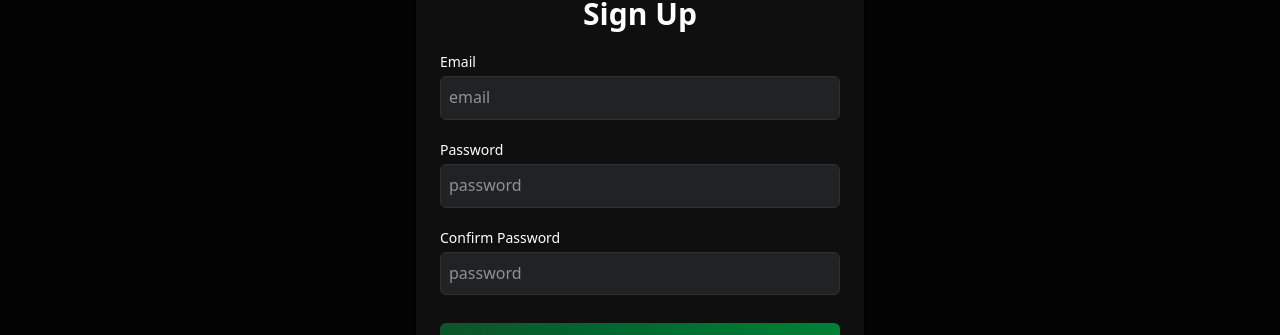
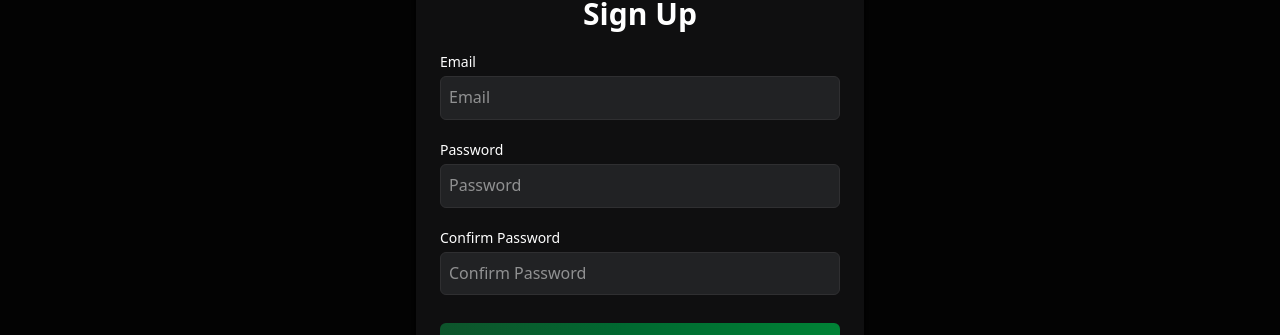
Before and after one commit to Yaroslav37/rest-client-app, a Next.js app: page /signup in a window 1280 px wide. Shown: the part 163-498 px from the top of the page. Built offline with nearby package versions, Linux system fonts and the light colour scheme; no server answers.

Commit message:
feat: add i18n for validation & forms

```diff
--- a/messages/de.json
+++ b/messages/de.json
@@ -11,8 +11,47 @@
     "not-found": "Ups! Diese Seite wurde nicht gefunden.",
     "back": "Zurück zur Hauptseite"
   },
-   "Error": {
+  "Error": {
     "error": "Etwas ist schief gelaufen!",
     "try": "Erneut versuchen"
+  },
+  "SignIn": {
+    "title": "Anmelden",
+    "emailLabel": "Email",
+    "passwordLabel": "Passwort",
+    "button": "Anmelden",
+    "noAccount": "Haben Sie kein Konto?",
+    "signUpLink": "Registrieren",
+    "error": "Ein Fehler ist aufgetreten. Bitte versuchen Sie es erneut."
+  },
+  "SignUp": {
+    "title": "Registrieren",
+    "emailLabel": "Email",
+    "passwordLabel": "Passwort",
+    "confirmPasswordLabel": "Passwort bestätigen",
+    "button": "Registrieren",
+    "error": {
+      "email": "Ungültige Email-Adresse",
+      "password": "Passwort ist zu schwach",
+      "passwordConfirm": "Passwörter stimmen nicht überein"
+    }
+  },
+  "validation": {
+    "email": {
+      "invalid": "Ungültige Email",
+      "required": "Email ist erforderlich"
+    },
+    "password": {
+      "hasNumber": "Passwort muss mindestens 1 Zahl enthalten",
+      "hasUpperCase": "Passwort muss mindestens 1 Großbuchstaben enthalten",
+      "hasLowerCase": "Passwort muss mindestens 1 Kleinbuchstaben enthalten",
+      "hasSpecialChar": "Passwort muss mindestens 1 Sonderzeichen enthalten",
+      "minLength": "Passwort muss mindestens {length} Zeichen lang sein",
+      "required": "Passwort ist erforderlich"
+    },
+    "passwordConfirm": {
+      "match": "Passwörter müssen übereinstimmen",
+      "required": "Passwortbestätigung ist erforderlich"
+    }
   }
 }
--- a/messages/en.json
+++ b/messages/en.json
@@ -14,5 +14,44 @@
   "Error": {
     "error": "Something went wrong!",
     "try": "Try again"
+  },
+  "SignIn": {
+    "title": "Sign In",
+    "emailLabel": "Email",
+    "passwordLabel": "Password",
+    "button": "Sign In",
+    "noAccount": "Do not have an account?",
+    "signUpLink": "Sign Up",
+    "error": "An error occurred. Please try again."
+  },
+  "SignUp": {
+    "title": "Sign Up",
+    "emailLabel": "Email",
+    "passwordLabel": "Password",
+    "confirmPasswordLabel": "Confirm Password",
+    "button": "Sign Up",
+    "error": {
+      "email": "Invalid email address",
+      "password": "Password is too weak",
+      "passwordConfirm": "Passwords do not match"
+    }
+  },
+  "validation": {
+    "email": {
+      "invalid": "Invalid email",
+      "required": "Email is required"
+    },
+    "password": {
+      "hasNumber": "Password must contain at least 1 number",
+      "hasUpperCase": "Password must contain at least 1 uppercase letter",
+      "hasLowerCase": "Password must contain at least 1 lowercase letter",
+      "hasSpecialChar": "Password must contain at least 1 special character",
+      "minLength": "Password must be at least 8 characters",
+      "required": "Password is required"
+    },
+    "passwordConfirm": {
+      "match": "Passwords must match",
+      "required": "Confirm password is required"
+    }
   }
 }
--- a/src/app/signin/page.tsx
+++ b/src/app/signin/page.tsx
@@ -1,6 +1,7 @@
 'use client';
 import Link from 'next/link';
 import { useRouter } from 'next/navigation';
+import { useTranslations } from 'next-intl';
 import React, { useState } from 'react';
 import { SubmitHandler, useForm } from 'react-hook-form';
 
@@ -24,6 +25,7 @@ function SignInPage() {
   const { signin } = useAuth();
   const [error, setError] = useState('');
   const router = useRouter();
+  const t = useTranslations('SignIn');
 
   const onSubmit: SubmitHandler<SignInFormValues> = async (data) => {
     const { email, password } = data;
@@ -35,31 +37,32 @@ function SignInPage() {
   return (
     <div className="w-full my-10 max-w-md text-white mx-auto bg-input-bg rounded-lg shadow-md overflow-hidden">
       <div className="px-6 py-8">
-        <h2 className="flex w-full justify-center text-3xl font-bold pb-5">Sign In</h2>
+        <h2 className="flex w-full justify-center text-3xl font-bold pb-5">{t('title')}</h2>
         <form onSubmit={handleSubmit(onSubmit)}>
           <ErrorMessage message={error} justifyCenter />
           <div className="space-y-5">
             <FormField
               id="email"
               type="email"
-              label="Email"
+              label={t('emailLabel')}
               register={register}
-              placeholder="email"
+              placeholder={t('emailLabel')}
             />
 
             <FormField
               id="password"
               type="password"
-              label="Password"
+              label={t('passwordLabel')}
               register={register}
-              placeholder="password"
+              placeholder={t('passwordLabel')}
             />
-            <Button>Sign In</Button>
+            <Button>{t('button')}</Button>
             <Link
               href={`${ROUTES.SIGN_UP}`}
               className="flex justify-center text-gray-400 cursor-pointer hover:border-light-green whitespace-pre"
             >
-              Do not have an account?<span className="text-green-600"> Sign Up</span>
+              {t('noAccount')}
+              <span className="text-green-600"> {t('signUpLink')}</span>
             </Link>
           </div>
         </form>
--- a/src/app/signup/page.tsx
+++ b/src/app/signup/page.tsx
@@ -2,8 +2,8 @@
 
 import { yupResolver } from '@hookform/resolvers/yup';
 import { useRouter } from 'next/navigation';
-import React from 'react';
-import { SubmitHandler, useForm } from 'react-hook-form';
+import { useTranslations } from 'next-intl';
+import { type SubmitHandler, useForm } from 'react-hook-form';
 
 import Button from '@/components/ui/FormButton/FormButton';
 import { FormField } from '@/components/ui/FormField/FormField';
@@ -27,8 +27,12 @@ function SignUpPage() {
     resolver: yupResolver(validationSchema),
     mode: 'onChange',
   });
+
+  const t = useTranslations();
+
   const { signup } = useAuth();
   const router = useRouter();
+  const signUpT = useTranslations('SignUp');
 
   const onSubmit: SubmitHandler<SignUpFormValues> = async (data) => {
     const { email, password } = data;
@@ -39,34 +43,34 @@ function SignUpPage() {
   return (
     <div className="w-full my-10 max-w-md mx-auto bg-input-bg rounded-lg shadow-md overflow-hidden text-white">
       <div className="px-6 py-8">
-        <h2 className="flex w-full justify-center text-3xl font-bold pb-5">Sign Up</h2>
+        <h2 className="flex w-full justify-center text-3xl font-bold pb-5">{signUpT('title')}</h2>
         <form onSubmit={handleSubmit(onSubmit)}>
           <div className="space-y-5">
             <FormField
               id="email"
               type="email"
-              label="Email"
+              label={signUpT('emailLabel')}
               register={register}
-              placeholder="email"
-              error={errors.email?.message}
+              placeholder={signUpT('emailLabel')}
+              error={errors.email?.message && t(errors.email?.message)}
             />
             <FormField
               id="password"
               type="password"
-              label="Password"
+              label={signUpT('passwordLabel')}
               register={register}
-              placeholder="password"
-              error={errors.password?.message}
+              placeholder={signUpT('passwordLabel')}
+              error={errors.password?.message && t(errors.password?.message)}
             />
             <FormField
               id="passwordConfirm"
               type="password"
-              label="Confirm Password"
+              label={signUpT('confirmPasswordLabel')}
               register={register}
-              placeholder="password"
-              error={errors.passwordConfirm?.message}
+              placeholder={signUpT('confirmPasswordLabel')}
+              error={errors.passwordConfirm?.message && t(errors.passwordConfirm?.message)}
             />
-            <Button>Sign Up</Button>
+            <Button>{signUpT('button')}</Button>
           </div>
         </form>
       </div>
--- a/src/lib/yup/schema.ts
+++ b/src/lib/yup/schema.ts
@@ -7,17 +7,17 @@ const hasSpecialChar = /[^\p{L}\p{N}]/u;
 const minLength = 8;
 
 export const validationSchema = yup.object().shape({
-  email: yup.string().email('Invalid email').required('Email is required'),
+  email: yup.string().email('validation.email.invalid').required('validation.email.required'),
   password: yup
     .string()
-    .matches(hasNumber, 'Password must contain at least 1 number')
-    .matches(hasUpperCase, 'Password must contain at least 1 uppercase letter')
-    .matches(hasLowerCase, 'Password must contain at least 1 lowercase letter')
-    .matches(hasSpecialChar, 'Password must contain at least 1 special character')
-    .min(minLength, `Password must be at least ${minLength} characters`)
-    .required('Password is required'),
+    .matches(hasNumber, 'validation.password.hasNumber')
+    .matches(hasUpperCase, 'validation.password.hasUpperCase')
+    .matches(hasLowerCase, 'validation.password.hasLowerCase')
+    .matches(hasSpecialChar, 'validation.password.hasSpecialChar')
+    .min(minLength, 'validation.password.minLength')
+    .required('validation.password.required'),
   passwordConfirm: yup
     .string()
-    .oneOf([yup.ref('password')], 'Passwords must match')
-    .required('Confirm password is required'),
+    .oneOf([yup.ref('password')], 'validation.passwordConfirm.match')
+    .required('validation.passwordConfirm.required'),
 });
```
